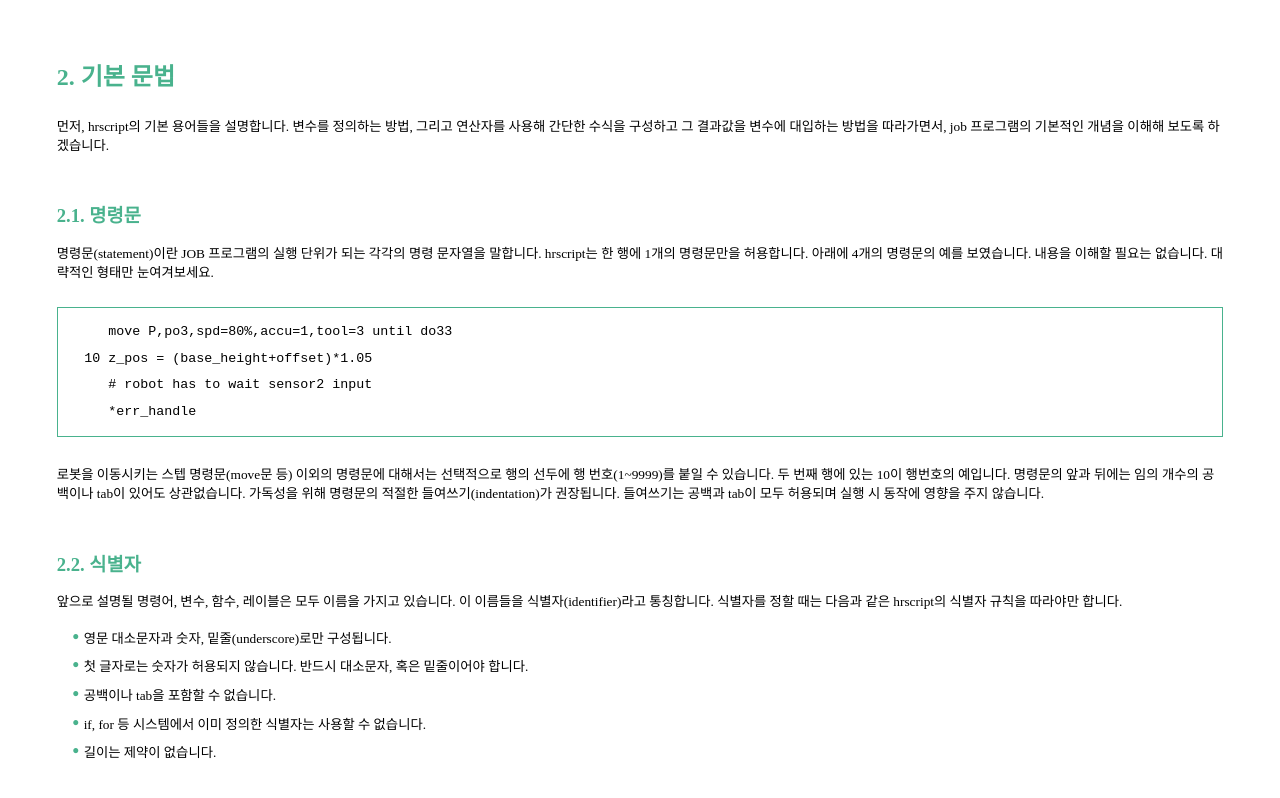
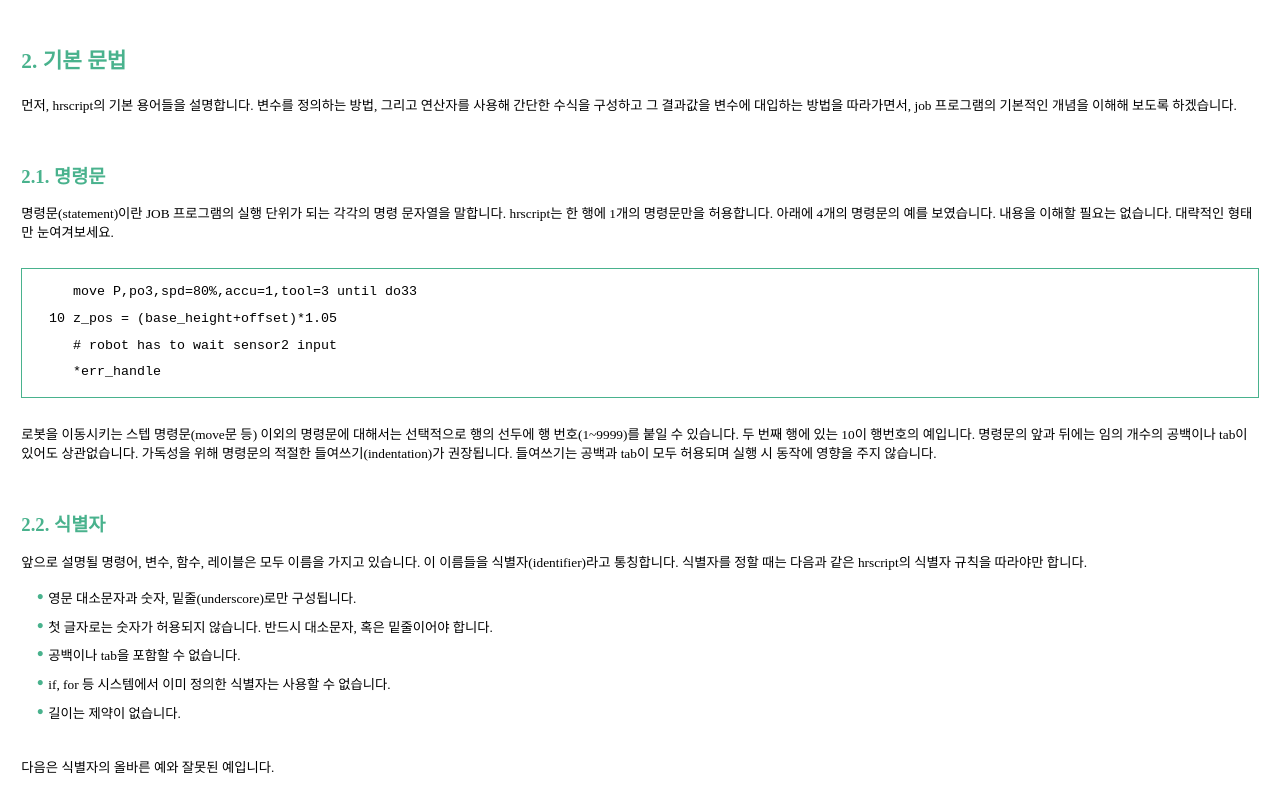
Before and after one commit to asoe72/hrdoc, a plain HTML site: page hi6/hrscript/2_기본_문법.html in a window 1280 px wide. Shown: the top 798 px of the page. Drawn offline with Linux system fonts and the light colour scheme.

Commit message:
page margin

```diff
--- a/css/style.css
+++ b/css/style.css
@@ -7,7 +7,7 @@
 /* ----------------------------------------------------- */
 /* general */
 body {
-    margin: 1.5cm;
+    margin: 1.6em;
     font-size: 10pt;
     font-weight: lighter;
     font-family: '맑은 고딕'
@@ -23,7 +23,7 @@ p {
 /* title */
 h1 {
     color: rgb(73, 178, 141);
-    font-size: 18pt;
+    font-size: 16pt;
     margin-top: 2em;
     margin-bottom: 1em;
 }
```
Also changed, not shown: hi6/hrscript/2_기본_문법.html (+4 -4 lines).
